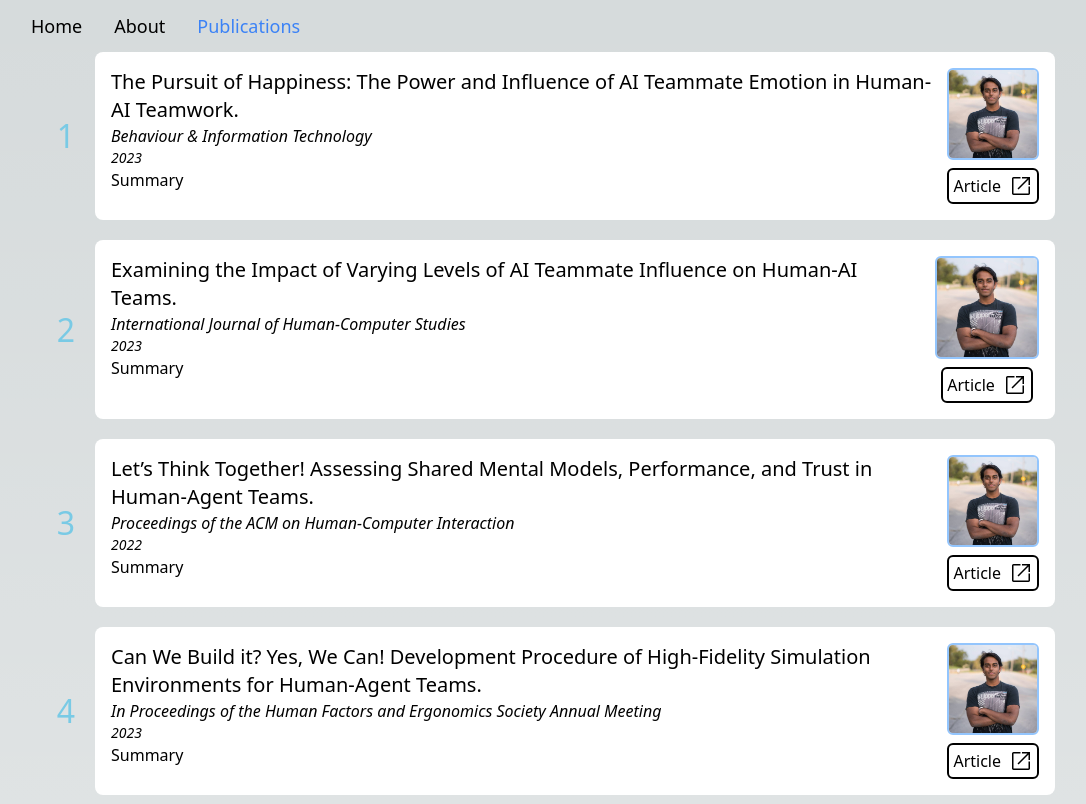
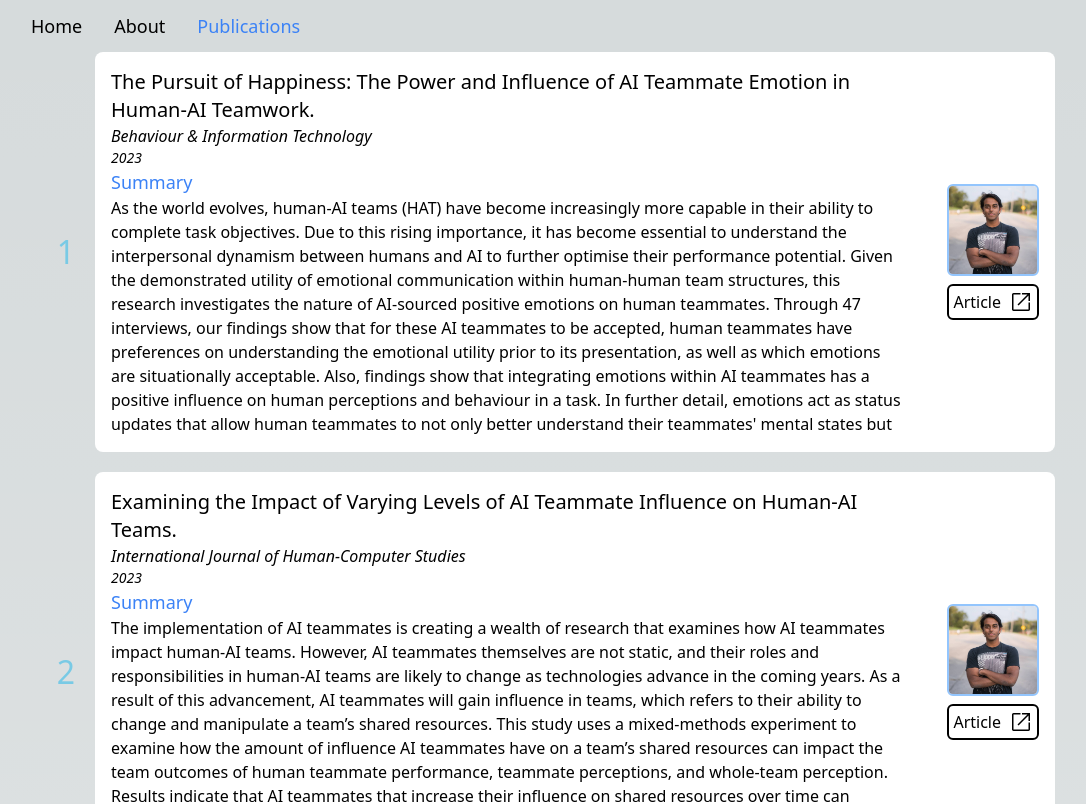
Before and after one commit to JaeGif/Rohit_Portfolio, a Next.js app: page /publications in a window 1280 px wide. Shown: the top 804 px of the page, without its empty margins (81-1167 px from the left). Built offline with nearby package versions, Linux system fonts and the light colour scheme.

Commit message:
cards with sumarries added

```diff
--- a/src/components/publications/Publication.tsx
+++ b/src/components/publications/Publication.tsx
@@ -9,7 +9,7 @@ type PublicationProps = {
 
 function Publication({ data }: PublicationProps) {
   return (
-    <div className='flex p-4 justify-between items center sm:w-3/4 w-full bg-white rounded-lg text-black'>
+    <div className='flex p-4 justify-between items center sm:w-3/4 w-full bg-white rounded-lg text-black gap-10'>
       <span className='flex flex-col'>
         <h2 className='text-xl pr-2'>{data.title}</h2>
         <p>
@@ -22,7 +22,8 @@ function Publication({ data }: PublicationProps) {
         )}
         {data.summary && (
           <div>
-            <h3>Summary</h3>
+            <h3 className='text-lg text-blue-500'>Summary</h3>
+            <p className='max-h-60 overflow-scroll'>{data.summary}</p>
           </div>
         )}
         {data.type === 'Work in Progress' && (
--- a/src/data/publications.json
+++ b/src/data/publications.json
@@ -133,7 +133,7 @@
       "year": 2017,
       "reviewed": false,
       "type": "Abstract",
-      "summary": ""
+      "summary": null
     },
     {
       "title": "The Use of Eye Metrics to Index Cognitive Workload in Video Games.",
@@ -142,7 +142,7 @@
       "year": 2016,
       "reviewed": false,
       "type": "Abstract",
-      "summary": ""
+      "summary": null
     },
     {
       "title": "Correlations Between Tetris Fall Speeds and Eye Movement.",
@@ -151,7 +151,7 @@
       "year": 2015,
       "reviewed": false,
       "type": "Abstract",
-      "summary": ""
+      "summary": null
     },
     {
       "title": "Insights towards the development of Soldier-Centered AI Teammates for Acceptance and Improved Team Effectiveness within the Army.",
--- a/src/types/data.d.ts
+++ b/src/types/data.d.ts
@@ -11,5 +11,5 @@ export declare interface PublicationType {
     | 'Review'
     | 'Work in Progress'
     | string;
-  summary: 'string' | null;
+  summary: string | null;
 }
```
